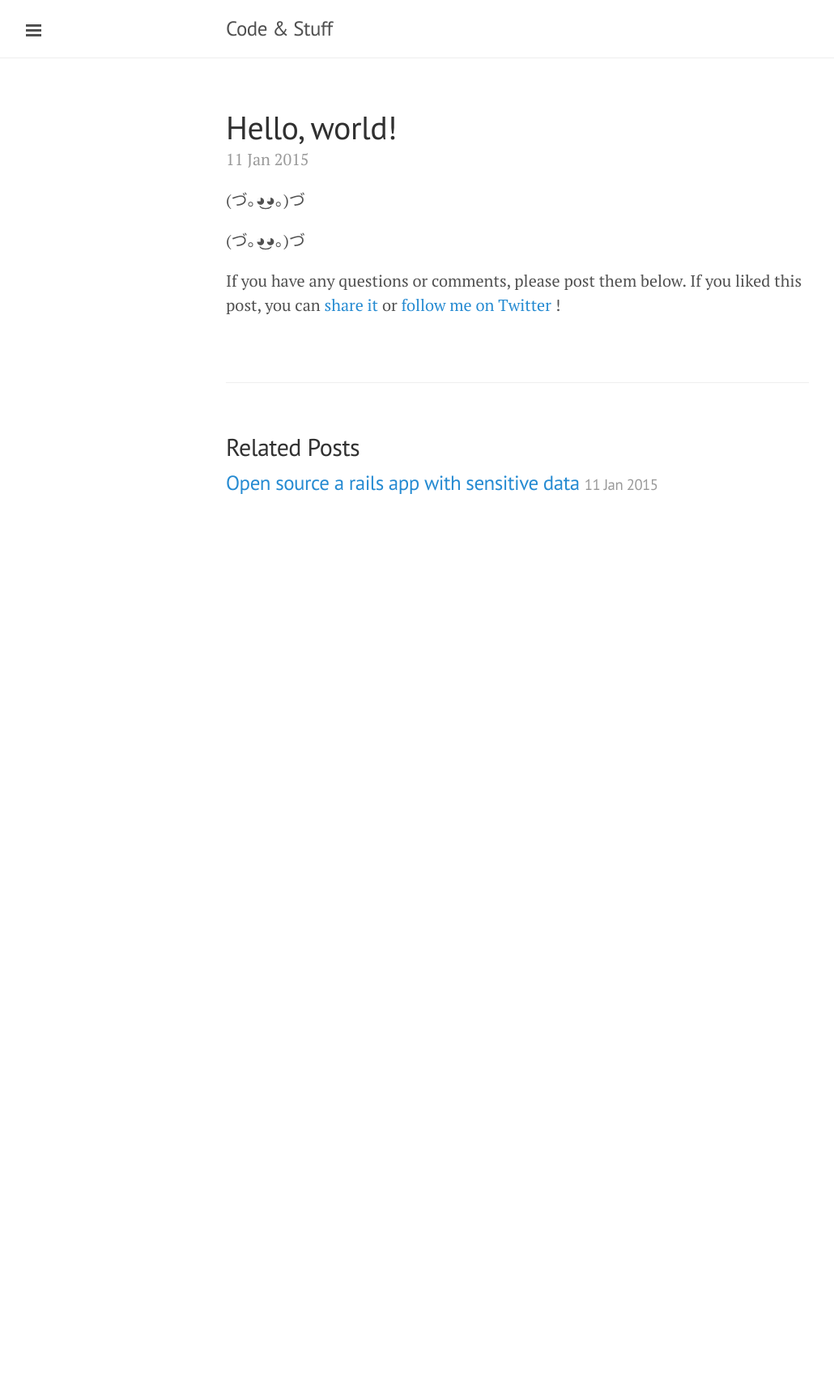
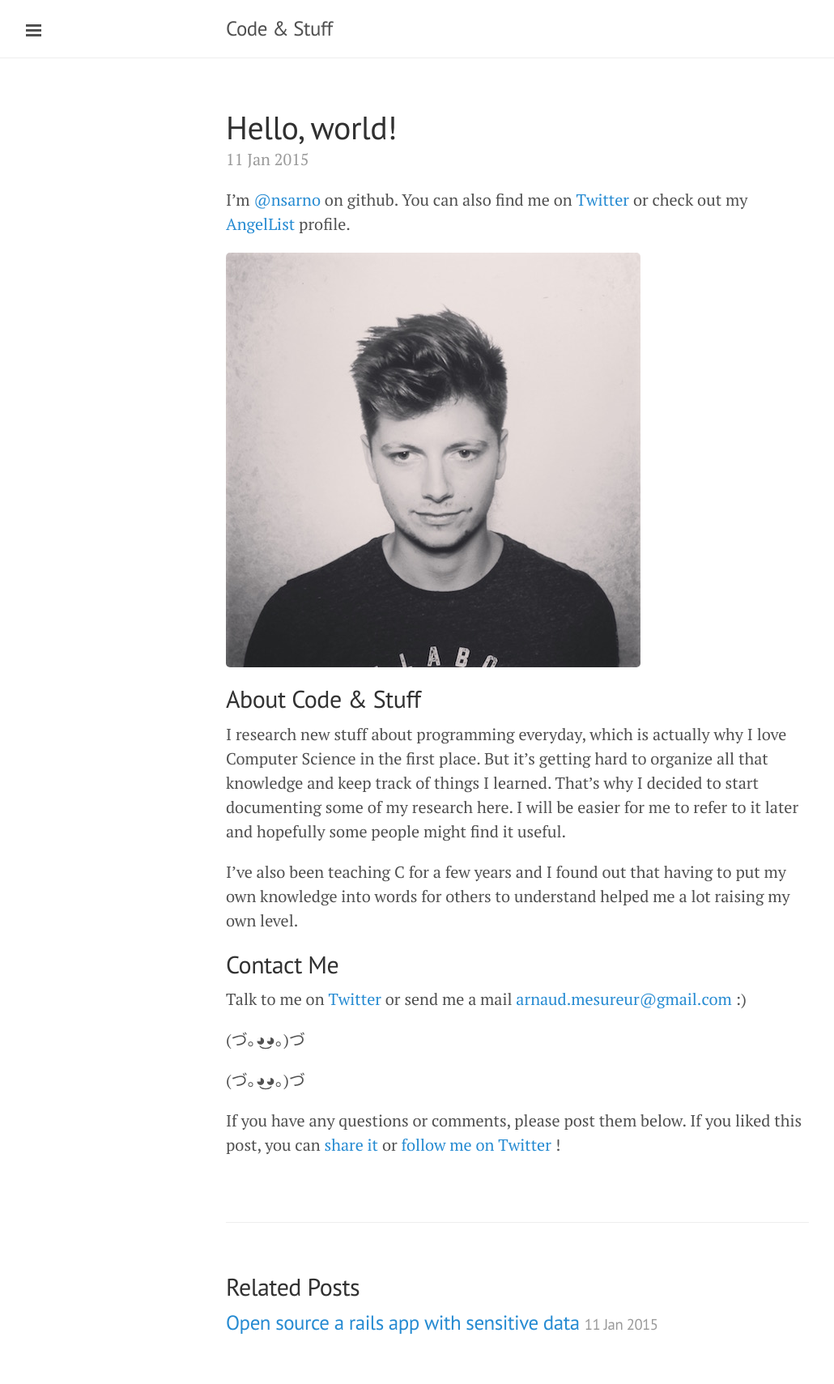
Before and after one commit to nsarno/nsarno.github.io, a Jekyll site: the page built from _posts/2015-01-11-hello-world.md, in a window 1280 px wide. Shown: the whole page at 81% size, without its empty margins (1-1031 px from the left). Built offline with Jekyll 4.4.1, drawn with Linux system fonts in a browser that asks for light colours; Markdown is read by kramdown in place of the engine named in the settings; comment, search, counter and statistics services are not loaded; before the commit the page ends 900 px from its top, so only the background shows below that.

Commit message:
put about page as a first hello world post

```diff
--- a/_posts/2015-01-11-hello-world.md
+++ b/_posts/2015-01-11-hello-world.md
@@ -3,4 +3,19 @@ title: Hello, world!
 layout: post
 ---
 
+I'm [@nsarno](https://github.com/nsarno) on github. You can also find me on [Twitter](https://twitter.com/nsarnaud) or check out my [AngelList](https://angel.co/nsarno) profile.
+
+![me]({{ site.url }}/assets/profile.jpg)
+
+## About Code & Stuff
+
+I research new stuff about programming everyday, which is actually why I love Computer Science in the first place. But it's getting hard to organize all that knowledge and keep track of things I learned. That's why I decided to start documenting some of my research here. I will be easier for me to refer to it later and hopefully some people might find it useful.
+
+I've also been teaching C for a few years and I found out that having to put my own knowledge into words for others to understand helped me a lot raising my own level.
+
+## Contact Me
+
+Talk to me on [Twitter](https://twitter.com/nsarnaud) or send me a mail [arnaud.mesureur@gmail.com](mailto:arnaud.mesureur@gmail.com) :)
+
+
 (づ｡◕‿‿◕｡)づ
```
